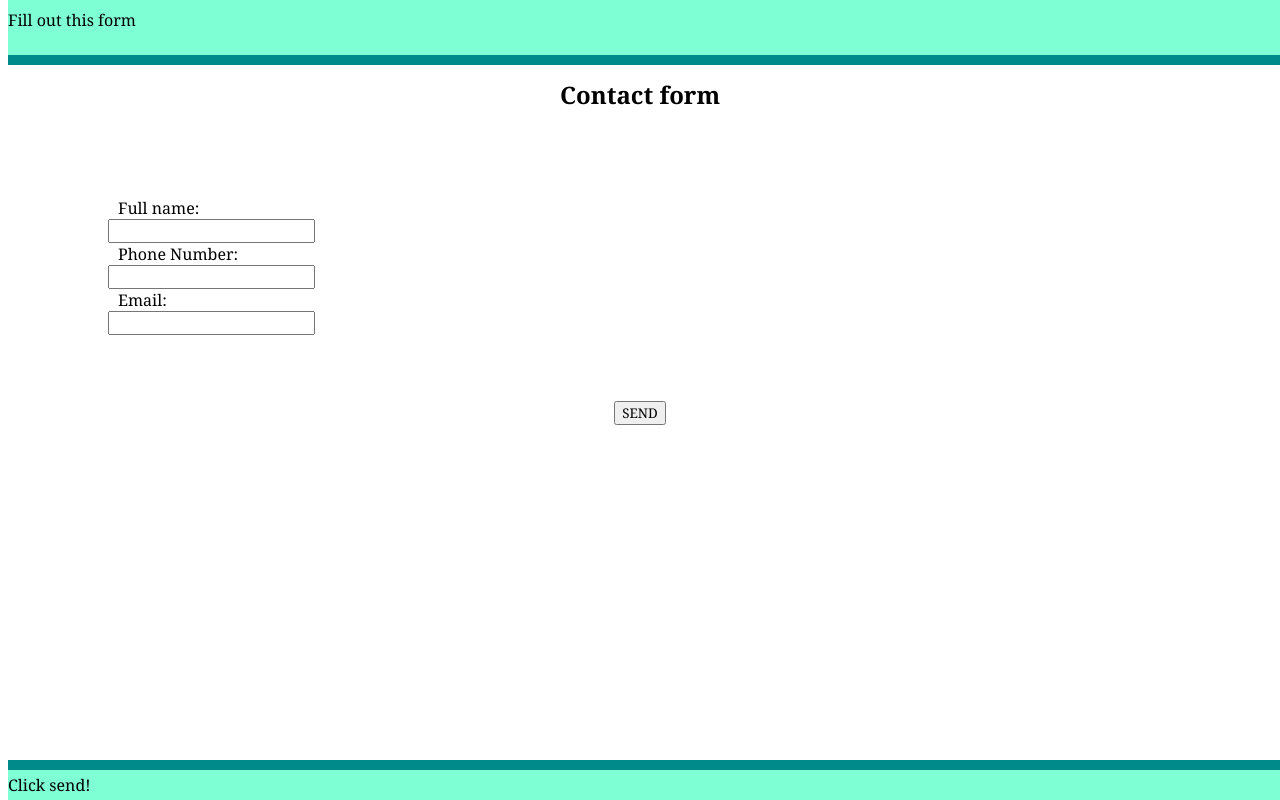
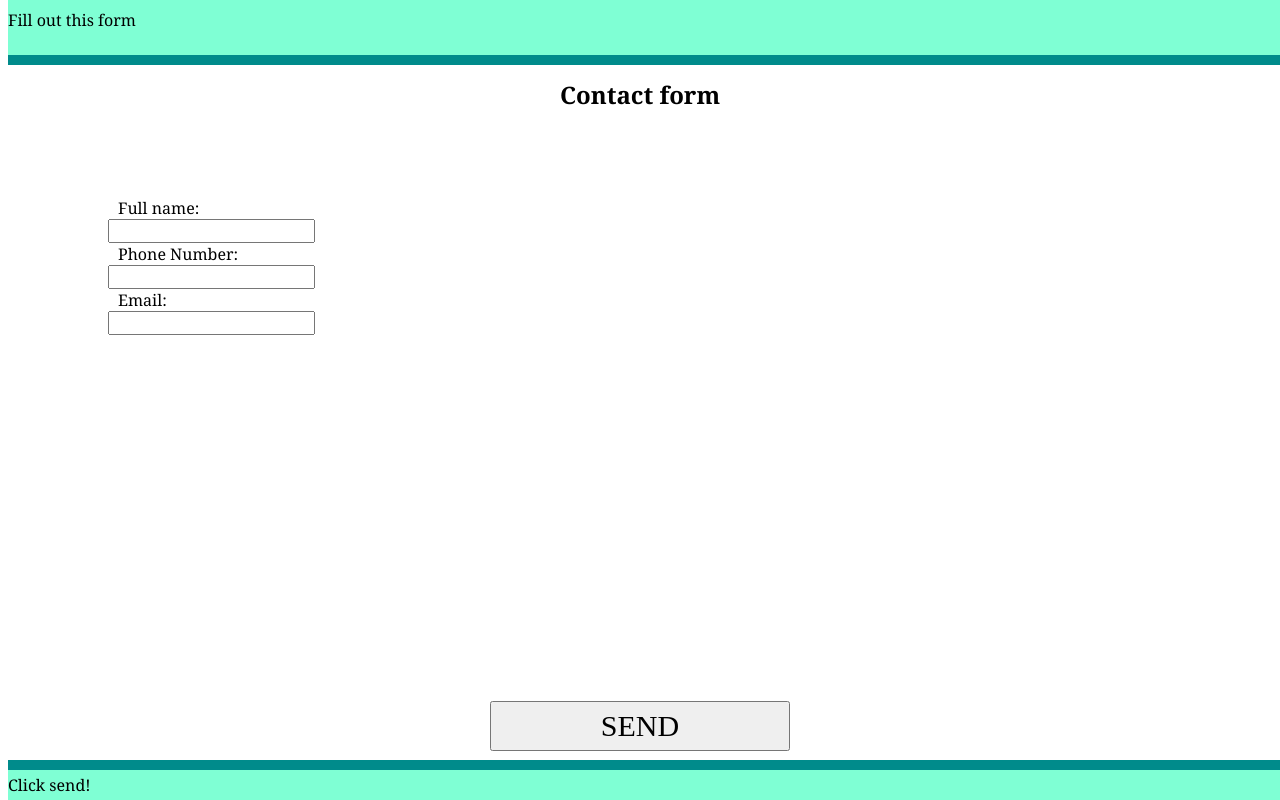
Before and after one commit to Riley6639/git-init-sample, a plain HTML site: page contact.html in a window 1280 px wide. Drawn offline with Linux system fonts and the light colour scheme.

Commit message:
modified css

```diff
--- a/assets/style.css
+++ b/assets/style.css
@@ -65,11 +65,13 @@ img {
 
 /* nav class  */
 .nav {
+    position: relative;
     background-color: rgb(255, 252, 225);
     border-style: solid;
     border-color: blue;
     border-width: 2px;
     margin-right: 30px;
+    bottom: 10px;
 }
 
 /* strong elements  */
@@ -77,3 +79,13 @@ strong {
     font-style: bold;
     padding: 5px
 }
+
+/* button element  */
+button {
+    position: relative;
+    height: 50px;
+    width: 300px;
+    top: 300px;
+    font-size: 30px;
+    font-family: 'Times New Roman', Times, serif;
+}
```
